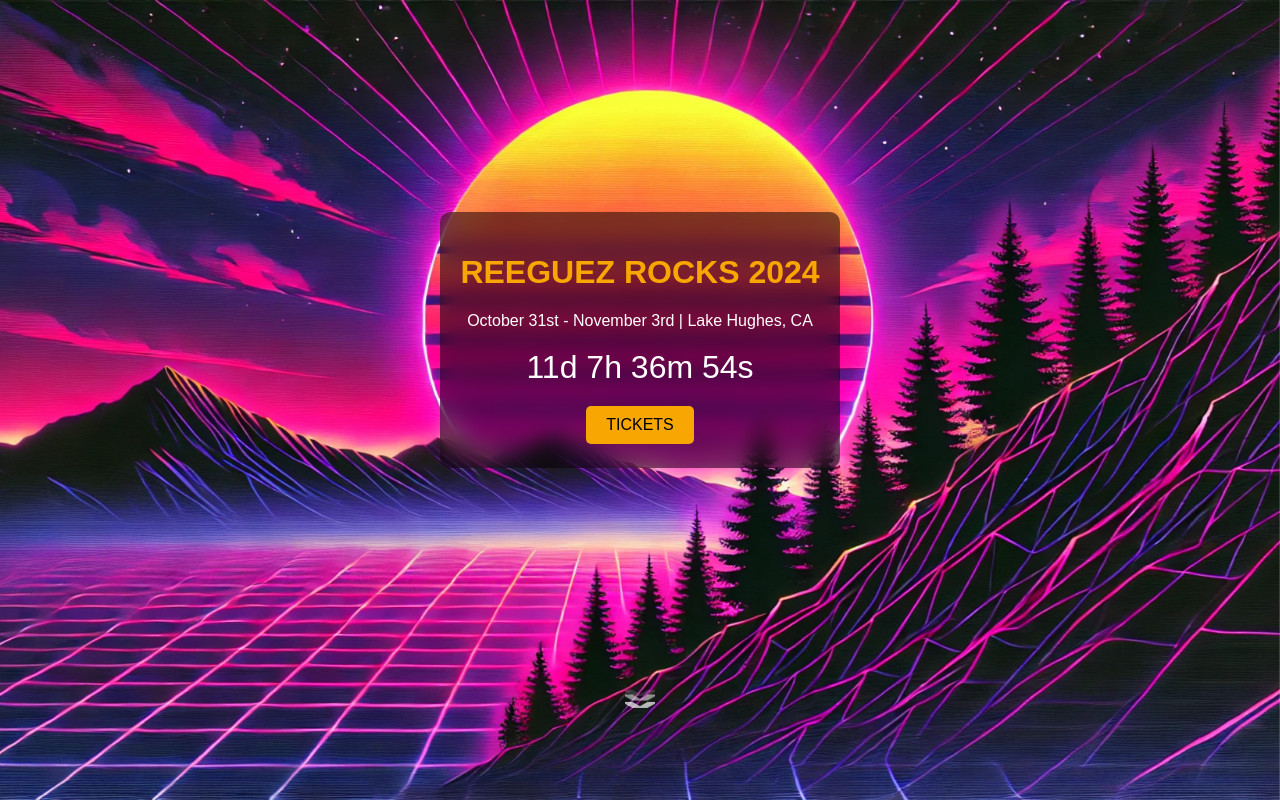
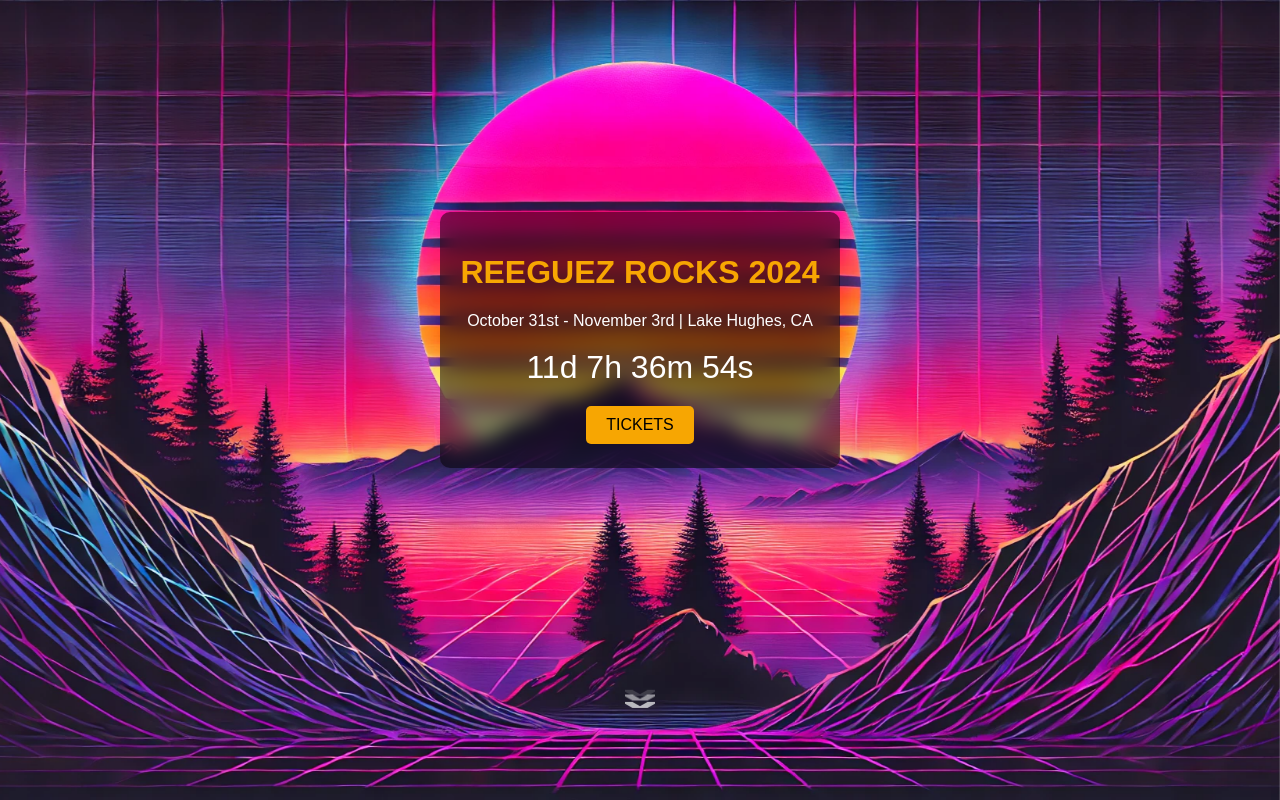
Before and after one commit to garrettw98/reeguezrocks.com, a plain HTML site: page index.html in a window 1280 px wide. Drawn offline with Linux system fonts and the light colour scheme.

Commit message:
background image

```diff
--- a/index.html
+++ b/index.html
@@ -5,8 +5,8 @@
     <meta name="viewport" content="width=device-width, initial-scale=1.0">
     <title>Reeguez Rocks 24'</title>
     <!-- Updated lines for the icon -->
-    <link rel="icon" href="Image2.webp" type="image/webp">
-    <link rel="apple-touch-icon" href="Image.webp">
+    <link rel="icon" href="Image3.webp" type="image/webp">
+    <link rel="apple-touch-icon" href="Image3.webp">
 
     <!-- Add these Open Graph meta tags -->
     <meta property="og:title" content="Reeguez Rocks 2024">
@@ -34,7 +34,7 @@
             left: 0;
             width: 100%;
             height: 100%;
-            background-image: url('Image2.webp');
+            background-image: url('Image3.webp');
             background-size: cover;
             background-position: center;
             z-index: -1;
```
Also changed, not shown: Image3.webp (added), 1 other file.
